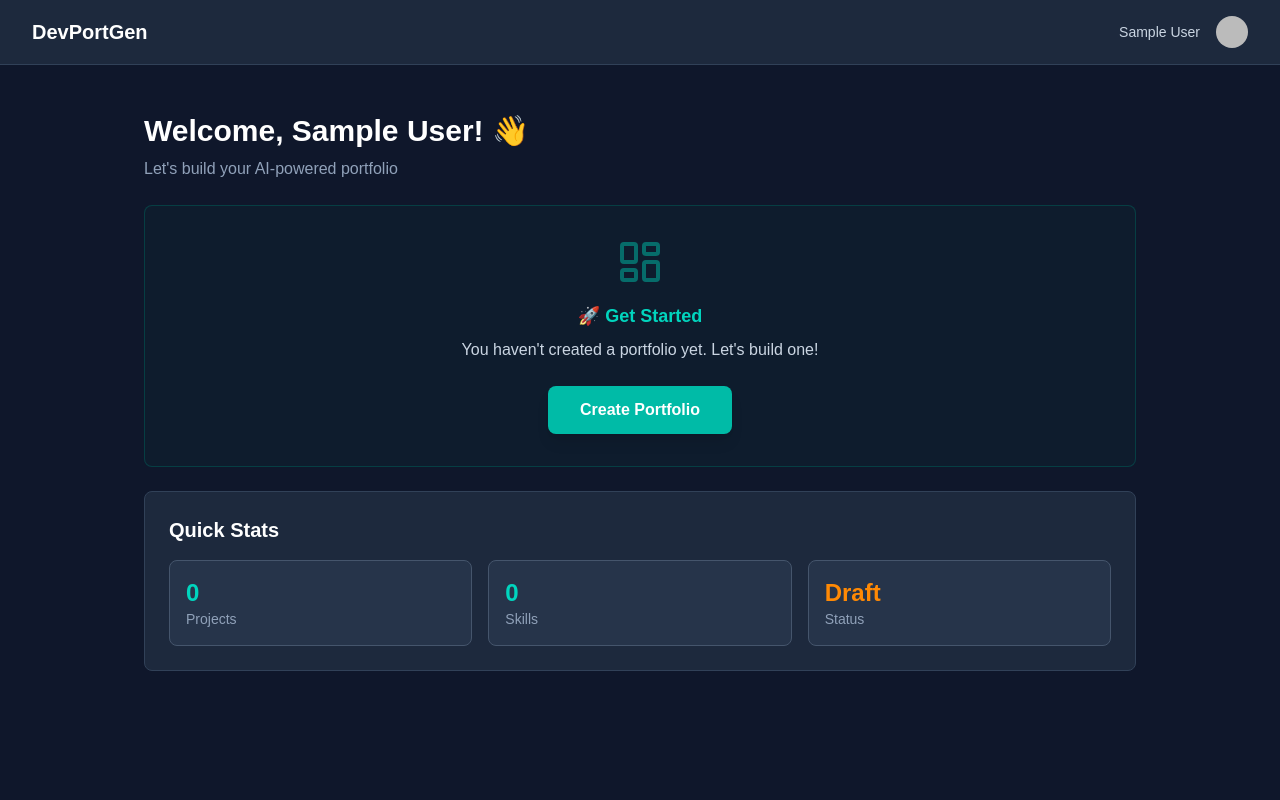
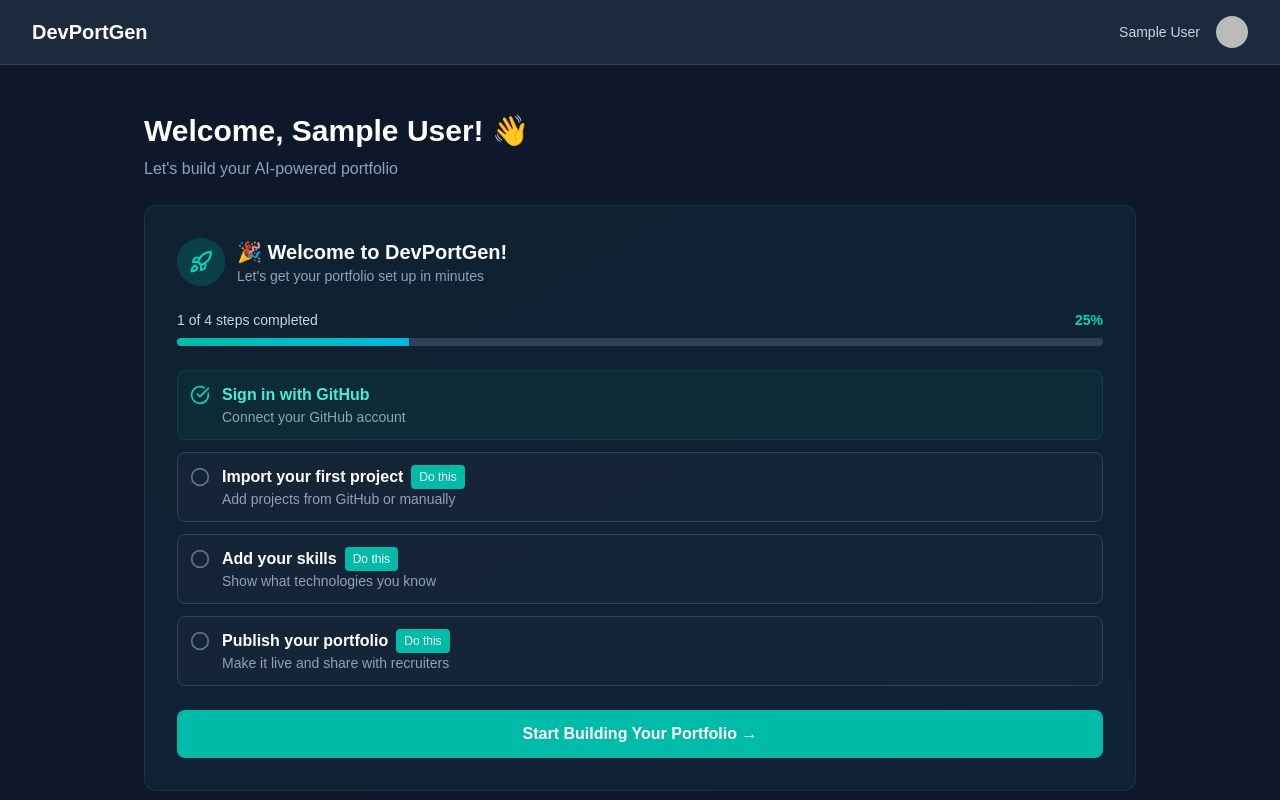
Before and after one commit to Imrexxx-OG/DevPortGen, a Next.js app: page /dashboard in a window 1280 px wide. Shown: the top 800 px of the page. Built offline with nearby package versions, Linux system fonts and the light colour scheme; no server answers; the database is empty; sample sign-in values are in the browser's storage.

Commit message:
i added empty state

```diff
--- a/app/(dashboard)/dashboard/page.tsx
+++ b/app/(dashboard)/dashboard/page.tsx
@@ -4,6 +4,7 @@
 import Link from "next/link";
 import { ExternalLink, Edit, Globe, LayoutDashboard } from "lucide-react";
 import { redirect } from "next/navigation";
+import EmptyState from "@/components/EmptyState";
 import CopyLinkButton from "@/components/CopyLinkButton";
 
 export default async function DashboardPage() {
@@ -20,6 +21,11 @@
     },
   });
 
+  const hasProjects = (portfolio?.projects?.length || 0) > 0;
+  const hasSkills = (portfolio?.skills?.length || 0) > 0;
+  const isPublished = portfolio?.isPublished || false;
+  const showEmptyState = !hasProjects || !hasSkills || !isPublished;
+
   return (
     <div className="space-y-6 max-w-5xl mx-auto p-4">
       <div>
@@ -30,6 +36,14 @@
           Let's build your AI-powered portfolio
         </p>
       </div>
+
+      {showEmptyState && (
+        <EmptyState
+          hasProjects={hasProjects}
+          hasSkills={hasSkills}
+          isPublished={isPublished}
+        />
+      )}
 
       {portfolio ? (
         <div className="bg-slate-800 rounded-lg p-6 border border-slate-700 shadow-xl">
--- /dev/null
+++ b/components/EmptyState.tsx
@@ -0,0 +1,146 @@
+"use client";
+
+import { Rocket, CheckCircle, Circle } from "lucide-react";
+import Link from "next/link";
+
+interface EmptyStateProps {
+  hasProjects: boolean;
+  hasSkills: boolean;
+  isPublished: boolean;
+}
+
+export default function EmptyState({ hasProjects, hasSkills, isPublished }: EmptyStateProps) {
+  const steps = [
+    {
+      id: 1,
+      title: "Sign in with GitHub",
+      description: "Connect your GitHub account",
+      completed: true, // Always true if they're seeing this
+    },
+    {
+      id: 2,
+      title: "Import your first project",
+      description: "Add projects from GitHub or manually",
+      completed: hasProjects,
+      link: "/builder",
+    },
+    {
+      id: 3,
+      title: "Add your skills",
+      description: "Show what technologies you know",
+      completed: hasSkills,
+      link: "/builder",
+    },
+    {
+      id: 4,
+      title: "Publish your portfolio",
+      description: "Make it live and share with recruiters",
+      completed: isPublished,
+      link: "/dashboard",
+    },
+  ];
+
+  const completedSteps = steps.filter(step => step.completed).length;
+  const progress = (completedSteps / steps.length) * 100;
+
+  return (
+    <div className="bg-gradient-to-br from-teal-900/20 to-cyan-900/20 border border-teal-700/30 rounded-xl p-8">
+      {/* Header */}
+      <div className="flex items-center gap-3 mb-6">
+        <div className="w-12 h-12 bg-teal-500/20 rounded-full flex items-center justify-center">
+          <Rocket className="w-6 h-6 text-teal-400" />
+        </div>
+        <div>
+          <h3 className="text-xl font-bold text-white">
+            🎉 Welcome to DevPortGen!
+          </h3>
+          <p className="text-slate-400 text-sm">
+            Let's get your portfolio set up in minutes
+          </p>
+        </div>
+      </div>
+
+      {/* Progress Bar */}
+      <div className="mb-6">
+        <div className="flex justify-between items-center mb-2">
+          <span className="text-sm text-slate-300">
+            {completedSteps} of {steps.length} steps completed
+          </span>
+          <span className="text-sm text-teal-400 font-semibold">
+            {Math.round(progress)}%
+          </span>
+        </div>
+        <div className="w-full bg-slate-700 rounded-full h-2 overflow-hidden">
+          <div
+            className="bg-gradient-to-r from-teal-500 to-cyan-500 h-full transition-all duration-500 ease-out"
+            style={{ width: `${progress}%` }}
+          />
+        </div>
+      </div>
+
+      {/* Checklist */}
+      <div className="space-y-3 mb-6">
+        {steps.map((step) => (
+          <div
+            key={step.id}
+            className={`flex items-start gap-3 p-3 rounded-lg transition-colors ${
+              step.completed
+                ? "bg-teal-900/20 border border-teal-700/30"
+                : "bg-slate-800/50 border border-slate-700"
+            }`}
+          >
+            <div className="mt-0.5">
+              {step.completed ? (
+                <CheckCircle className="w-5 h-5 text-teal-400" />
+              ) : (
+                <Circle className="w-5 h-5 text-slate-500" />
+              )}
+            </div>
+            <div className="flex-1">
+              <div className="flex items-center gap-2">
+                <h4
+                  className={`font-semibold ${
+                    step.completed ? "text-teal-300" : "text-white"
+                  }`}
+                >
+                  {step.title}
+                </h4>
+                {!step.completed && step.link && (
+                  <Link
+                    href={step.link}
+                    className="text-xs bg-teal-500 hover:bg-teal-600 text-white px-2 py-1 rounded transition-colors"
+                  >
+                    Do this
+                  </Link>
+                )}
+              </div>
+              <p className="text-sm text-slate-400">{step.description}</p>
+            </div>
+          </div>
+        ))}
+      </div>
+
+      {/* CTA Button */}
+      {!isPublished && (
+        <Link
+          href="/builder"
+          className="block w-full bg-teal-500 hover:bg-teal-600 text-white font-semibold text-center px-6 py-3 rounded-lg transition-colors"
+        >
+          {hasProjects ? "Continue Building →" : "Start Building Your Portfolio →"}
+        </Link>
+      )}
+
+      {isPublished && (
+        <div className="text-center">
+          <div className="text-4xl mb-2">🎉</div>
+          <p className="text-teal-400 font-semibold">
+            Congratulations! Your portfolio is live!
+          </p>
+          <p className="text-sm text-slate-400 mt-1">
+            Share it with recruiters and on LinkedIn
+          </p>
+        </div>
+      )}
+    </div>
+  );
+}
```
